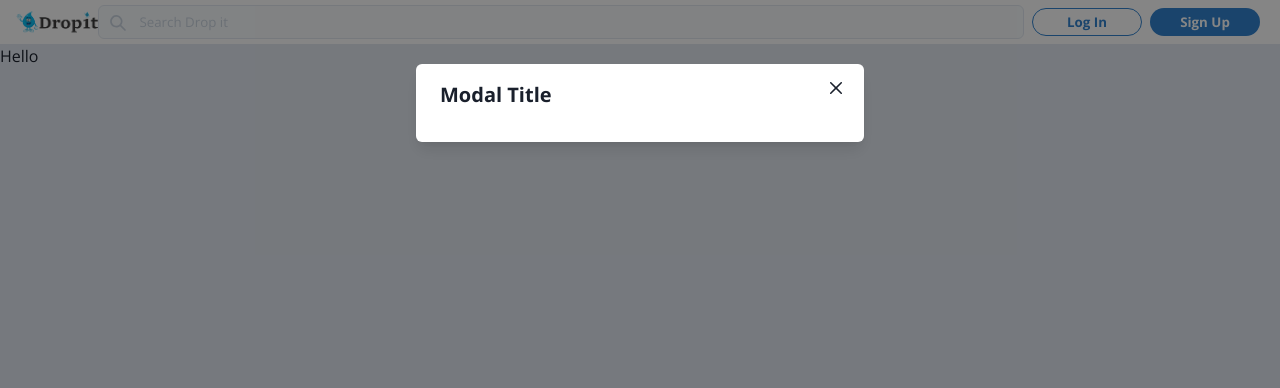
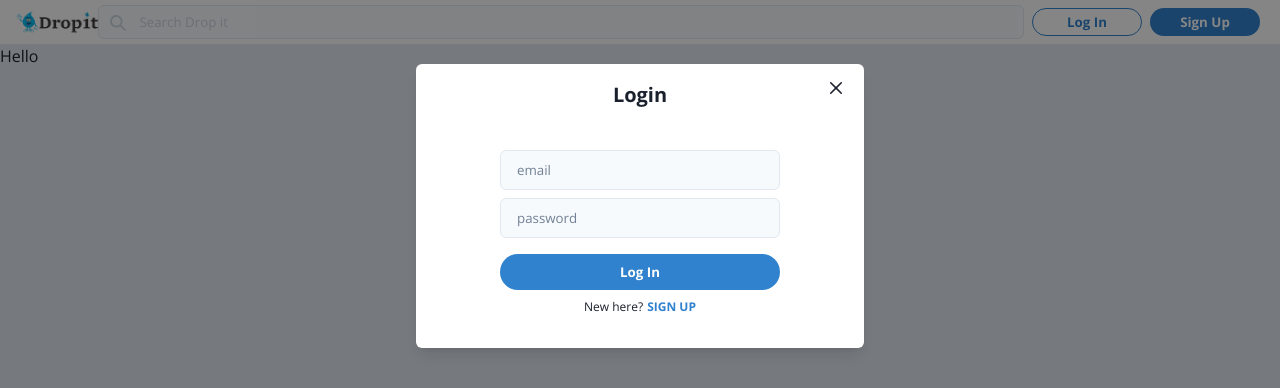
Before and after one commit to Anzo256/drop_it, a Next.js app: page / in a window 1280 px wide. Both pictures are taken after a click on the button "Log In". Shown: the top 388 px of the page. Built offline with nearby package versions, Linux system fonts and the light colour scheme.

Commit message:
Authentication Modal Content (Login and Sign Up form)

```diff
--- /dev/null
+++ b/src/components/Modal/Auth/AuthInputs.tsx
@@ -0,0 +1,26 @@
+import { authModalState } from '@/src/atoms/authModalAtom';
+import { Flex } from '@chakra-ui/react';
+import React from 'react';
+import { useRecoilValue } from 'recoil';
+import Login from './Login';
+import SignUp from './SignUp';
+
+type AuthInputsProps = {
+
+};
+
+const AuthInputs:React.FC<AuthInputsProps> = () => {
+     const modalState = useRecoilValue(authModalState)
+    return (
+        <Flex direction="column"
+        align="center"
+        width="100%"
+        mt={4}
+        >
+           {modalState.view === "login" && <Login/>}
+           {modalState.view === "signup" && <SignUp/>}
+
+        </Flex>
+    )
+}
+export default AuthInputs;
--- a/src/components/Modal/Auth/AuthModal.tsx
+++ b/src/components/Modal/Auth/AuthModal.tsx
@@ -6,12 +6,13 @@
     ModalOverlay,
     ModalContent,
     ModalHeader,
-    ModalFooter,
     ModalBody,
     ModalCloseButton,
+    Flex,
   } from '@chakra-ui/react'
 import {useRecoilState} from "recoil"
 import { authModalState } from '@/src/atoms/authModalAtom';
+import AuthInputs from './AuthInputs';
 
 
 const AuthModal:React.FC = () => {
@@ -29,10 +30,25 @@
             <Modal isOpen={modalState.open} onClose={handleClose}>
             <ModalOverlay />
             <ModalContent>
-                <ModalHeader>Modal Title</ModalHeader>
+                <ModalHeader textAlign="center">
+                    {modalState.view ==="login" && "Login"}
+                    {modalState.view ==="signup" && "Sign Up"}
+                    {modalState.view ==="resetPassword" && "Reset Password"}
+                </ModalHeader>
                 <ModalCloseButton />
-                <ModalBody>
-
+                <ModalBody display="flex"
+                flexDirection="column"
+                alignItems="center"
+                justifyContent="center"
+                mb="6"
+                >
+                    <Flex direction="column"
+                    align="center"
+                    justify="center"
+                    width="70%"
+                    >
+                        <AuthInputs/>
+                    </Flex>
                 </ModalBody>
             </ModalContent>
             </Modal>
--- /dev/null
+++ b/src/components/Modal/Auth/Login.tsx
@@ -0,0 +1,82 @@
+import { authModalState } from '@/src/atoms/authModalAtom';
+import { Button, Flex, Input, Text } from '@chakra-ui/react';
+import React, { useState } from 'react';
+import { useSetRecoilState } from 'recoil';
+
+type LoginProps = {
+
+};
+
+const Login:React.FC<LoginProps> = () => {
+    const setAuthModalState = useSetRecoilState(authModalState)
+    const [loginForm, setLoginForm] = useState({
+        email:"",
+        password:"",
+    });
+
+    const onSubmit =() => {};
+
+
+    const onChange =(event: React.ChangeEvent<HTMLInputElement>) => {
+        //prevt fresh
+        setLoginForm((prev) =>({
+            ...prev,
+            [event.target.name]:event.target.value,
+        }));
+    };
+
+    return (
+        <form onSubmit={onSubmit}>
+        <Input
+        required
+        name='email'
+        placeholder='email'
+        type="email"
+        mb={2}
+        onChange={onChange}
+        fontSize="10pt"
+        _placeholder={{color:"gray.500"}}
+        _hover={{
+            bg:"white",
+            border:"1px solid",
+            borderColor:"blue.500",
+        }}
+        bg="gray.50"
+        />
+        <Input
+        required
+        name='password'
+        placeholder='password'
+        type="password"
+        mb={2}
+        onChange={onChange}
+        fontSize="10pt"
+        _placeholder={{color:"gray.500"}}
+        _hover={{
+            bg:"white",
+            border:"1px solid",
+            borderColor:"blue.500",
+        }}
+        bg="gray.50"
+        />
+        <Button width="100%" height="36px" mt={2} mb={2} type='submit'>
+            Log In
+        </Button>
+        <Flex fontSize="9pt" justifyContent="center">
+         <Text mr={1} >New here?</Text>
+         <Text color='blue.500'
+         fontWeight={700}
+         cursor="pointer"
+         onClick={() =>{
+            setAuthModalState( prev =>({
+                ...prev,
+                view:"signup",
+            }))
+         }}
+         >SIGN UP</Text>
+        </Flex>
+    </form>
+    )
+
+}
+export default Login;
--- /dev/null
+++ b/src/components/Modal/Auth/SignUp.tsx
@@ -0,0 +1,95 @@
+import { authModalState } from '@/src/atoms/authModalAtom';
+import { Button, Flex, Input, Text } from '@chakra-ui/react';
+import React, { useState } from 'react';
+import { useSetRecoilState } from 'recoil';
+
+const SignUp:React.FC= () => {
+
+    const setAuthModalState = useSetRecoilState(authModalState)
+    const [signUpForm, setSignUpForm] = useState({
+        email:"",
+        password:"",
+        confirmPassword:"",
+    });
+
+    const onSubmit =() => {};
+
+
+    const onChange =(event: React.ChangeEvent<HTMLInputElement>) => {
+        //prevt fresh
+        setSignUpForm((prev) =>({
+            ...prev,
+            [event.target.name]:event.target.value,
+        }));
+    };
+
+    return (
+        <form onSubmit={onSubmit}>
+        <Input
+        required
+        name='email'
+        placeholder='email'
+        type="email"
+        mb={2}
+        onChange={onChange}
+        fontSize="10pt"
+        _placeholder={{color:"gray.500"}}
+        _hover={{
+            bg:"white",
+            border:"1px solid",
+            borderColor:"blue.500",
+        }}
+        bg="gray.50"
+        />
+        <Input
+        required
+        name='password'
+        placeholder='password'
+        type="password"
+        mb={2}
+        onChange={onChange}
+        fontSize="10pt"
+        _placeholder={{color:"gray.500"}}
+        _hover={{
+            bg:"white",
+            border:"1px solid",
+            borderColor:"blue.500",
+        }}
+        bg="gray.50"
+        />
+           <Input
+        required
+        name='confirmPassword'
+        placeholder=' confirm password'
+        type="password"
+        mb={2}
+        onChange={onChange}
+        fontSize="10pt"
+        _placeholder={{color:"gray.500"}}
+        _hover={{
+            bg:"white",
+            border:"1px solid",
+            borderColor:"blue.500",
+        }}
+        bg="gray.50"
+        />
+        <Button width="100%" height="36px" mt={2} mb={2} type='submit'>
+            Sign Up
+        </Button>
+        <Flex fontSize="9pt" justifyContent="center">
+         <Text mr={1} >Already a Drop_it'tor?</Text>
+         <Text color='blue.500'
+         fontWeight={700}
+         cursor="pointer"
+         onClick={() =>{
+            setAuthModalState( prev =>({
+                ...prev,
+                view:"login",
+            }))
+         }}
+         >LOG IN</Text>
+        </Flex>
+    </form>
+    )
+}
+export default SignUp;
--- a/src/components/Navbar/RightContent/AuthButtons.tsx
+++ b/src/components/Navbar/RightContent/AuthButtons.tsx
@@ -23,7 +23,7 @@
          display={{base:"none",sm:"flex"}}
          width={{base:"70px", md:"110px"}}
          mr={2}
-         onClick={()=>setAuthModalState({open:true , view: "login"})}
+         onClick={()=>setAuthModalState({open:true , view: "signup"})}
          >Sign Up</Button>
         </>
     )
```
